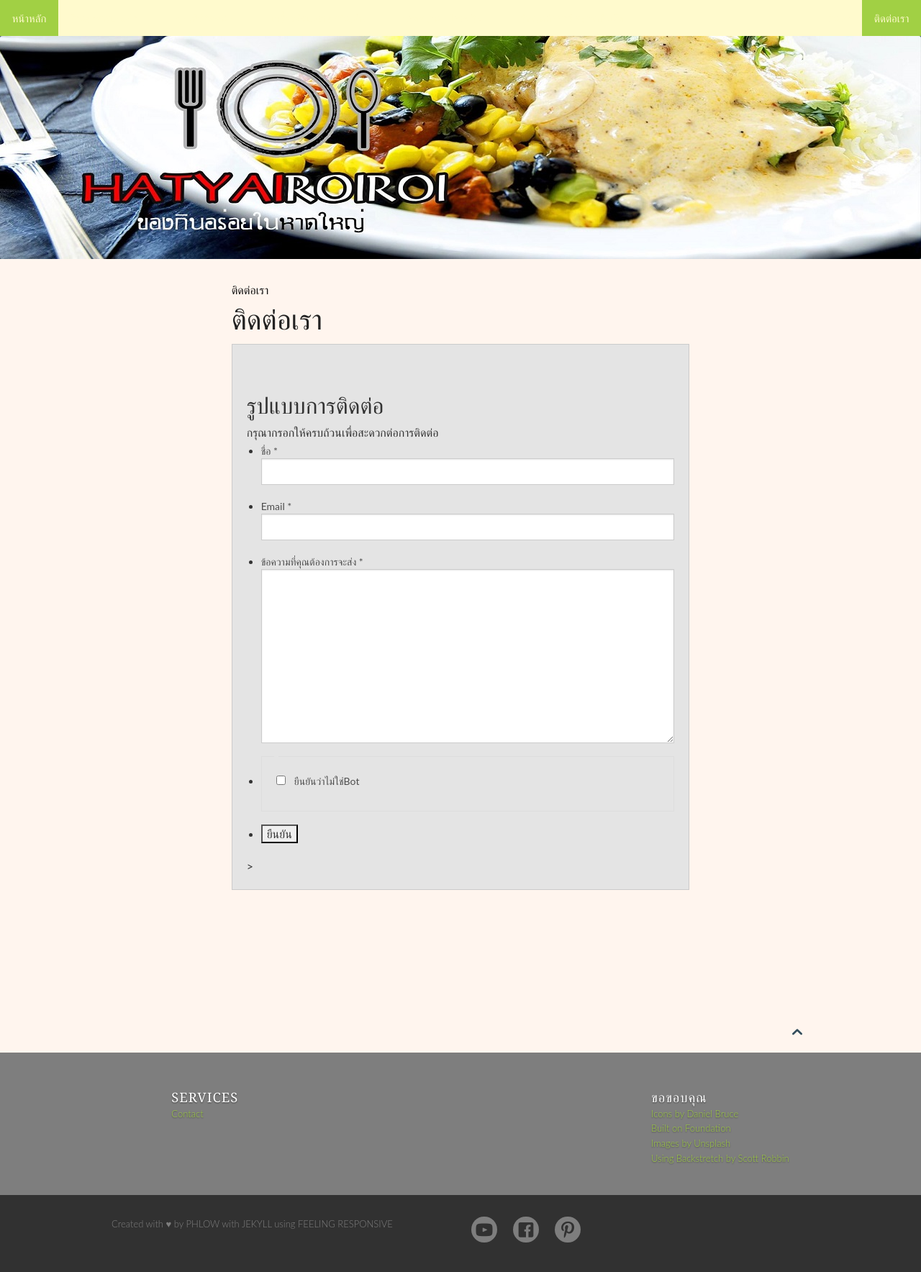
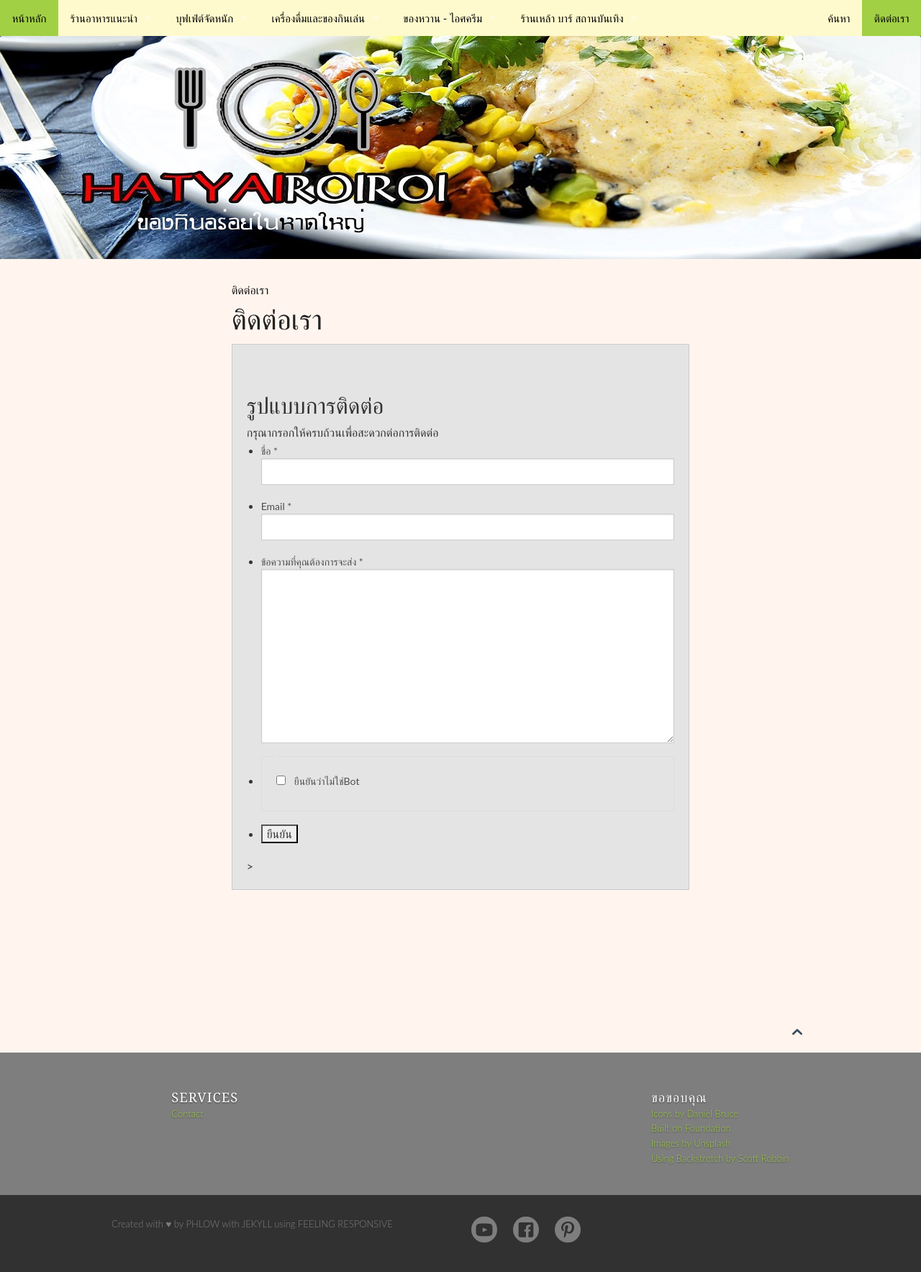
Before and after one commit to hatyairoiroi/hatyairoiroi.github.io, a Jekyll site: the page built from pages/contact.md, in a window 1280 px wide. Shown: the whole page at 72% size. Built offline with Jekyll 4.4.1, drawn with Linux system fonts in a browser that asks for light colours.

Commit message:
Update _02_settings_colors.scss

```diff
--- a/_sass/_02_settings_colors.scss
+++ b/_sass/_02_settings_colors.scss
@@ -71,14 +71,14 @@ $grey-16: #0B0B0B;
 /* Topbar-Navigation
 ------------------------------------------------------------------- */
 
-$topbar-bg-color: #fffacd;
+$topbar-bg-color: #fff;
 
-$topbar-dropdown-toggle-color: #fffacd;
+$topbar-dropdown-toggle-color: #fff;
 
-$topbar-link-color: #fffacd;
-$topbar-link-color-hover: #fffacd;
-$topbar-link-color-active: #fffacd;
-$topbar-link-color-active-hover: #fffacd;
+$topbar-link-color: #000;
+$topbar-link-color-hover: #000;
+$topbar-link-color-active: #000;
+$topbar-link-color-active-hover: #000;
 
 $topbar-dropdown-label-color: $ci-2;
 $topbar-dropdown-link-bg-hover: $ci-6;
```
